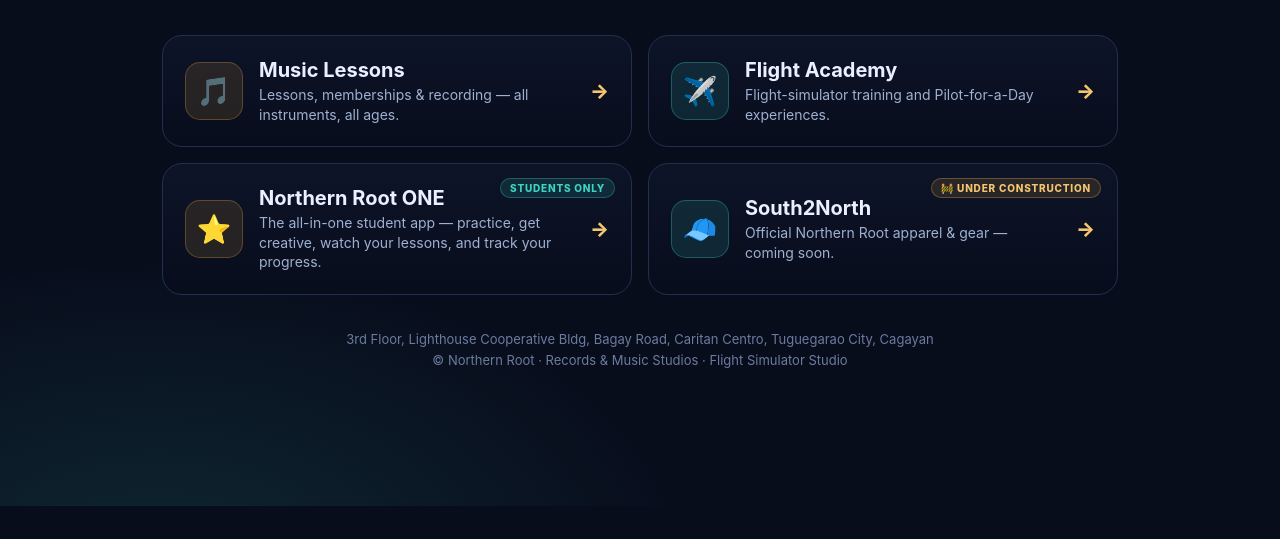
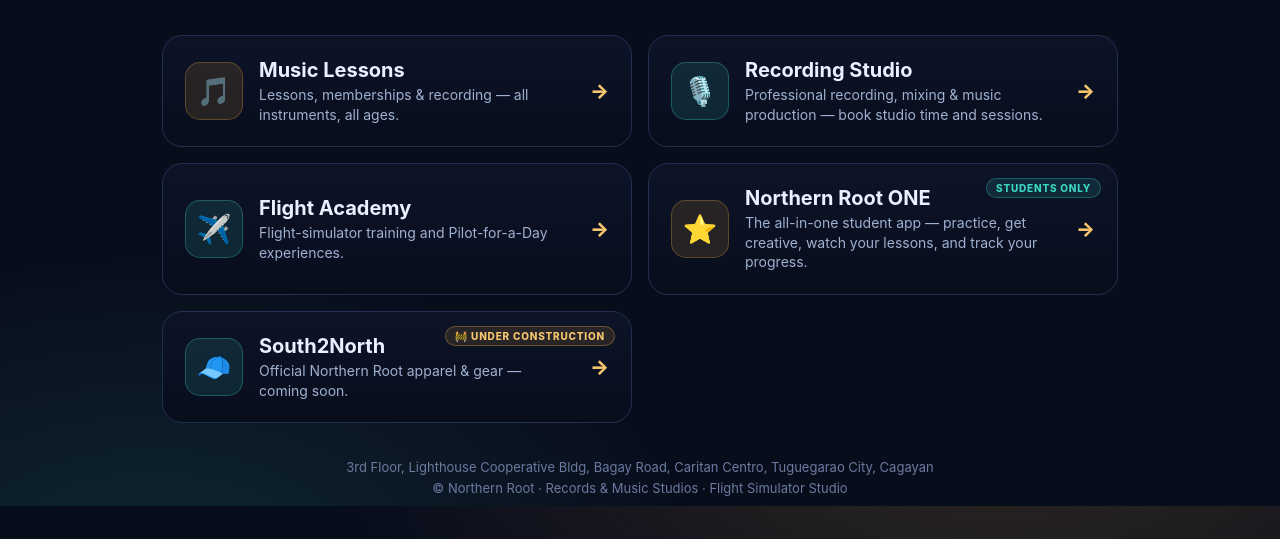
Before and after one commit to northernrootglobal-creator/northern-root-hub, a plain HTML site: page index.html in a window 1280 px wide. Shown: the part 294-833 px from the top of the page. Before the commit the page ends 800 px from the top, so only its background shows below. Drawn offline with Linux system fonts and the light colour scheme.

Commit message:
Add Recording Studio department card to the hub (#1)
Adds a fifth department to the northernroot.app landing hub: Recording /
Music Production Studio, linking to https://records.northernroot.app. Styled
to match the existing cards (teal accent, mic icon), placed next to Music
Lessons.


Claude-Session: https://claude.ai/code/session_01TDsC8rRyTnEagQhXw7VZcF

Co-authored-by: Claude <noreply@anthropic.com>

```diff
--- a/index.html
+++ b/index.html
@@ -71,6 +71,15 @@
         <div class="go">→</div>
       </a>
 
+      <a class="card aur" href="https://records.northernroot.app">
+        <div class="ico">🎙️</div>
+        <div class="ctext">
+          <div class="ctitle">Recording Studio</div>
+          <div class="cdesc">Professional recording, mixing &amp; music production — book studio time and sessions.</div>
+        </div>
+        <div class="go">→</div>
+      </a>
+
       <a class="card aur" href="https://flight.northernroot.app">
         <div class="ico">✈️</div>
         <div class="ctext">
```
